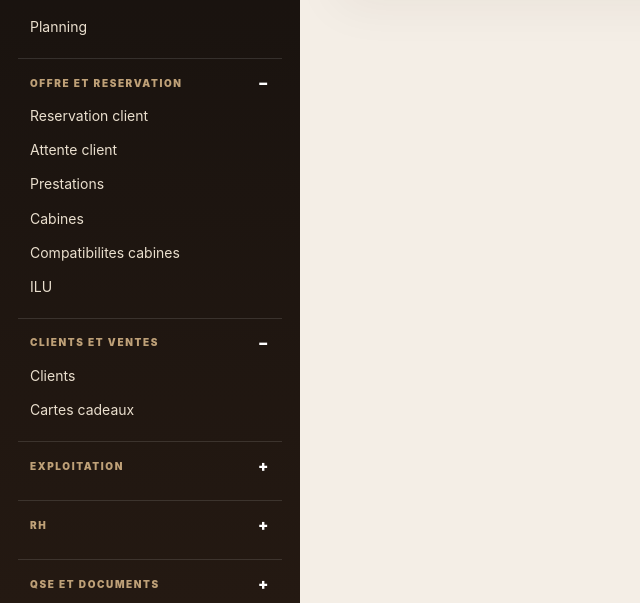
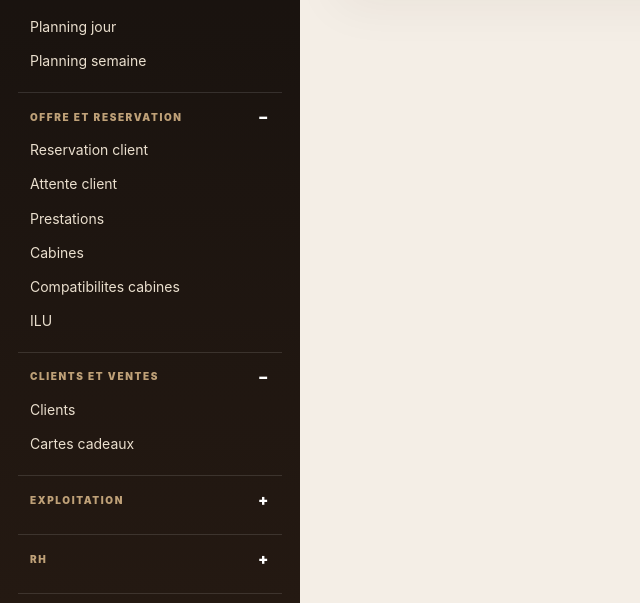
Before and after one commit to Normaxis/Rituelsd-ailleurs, a Flask app: page /admin/audit in a window 1280 px wide. Shown: the part 197-800 px from the top of the page, without its empty margins (0-640 px from the left). Run offline with Flask 3, Linux system fonts and the light colour scheme; a user stored in the database is signed in; data that the repository does not hold is empty.

Commit message:
Ajoute lien planning semaine menu

```diff
--- a/app/templates/admin/base_admin.html
+++ b/app/templates/admin/base_admin.html
@@ -5,7 +5,7 @@
   <title>Administration - Rituels d'Ailleurs</title>
   <link rel="stylesheet" href="{{ url_for('static', filename='css/app.css') }}">
 </head>
-<body class="admin-body {% if request.endpoint and request.endpoint.startswith('planning.') %}planning-shell-body{% endif %}">
+<body class="admin-body {% if request.endpoint and (request.endpoint.startswith('planning.') or request.endpoint.startswith('week_planning.')) %}planning-shell-body{% endif %}">
 <aside class="sidebar">
   <div class="brand admin-brand">Rituels <span>d'Ailleurs</span></div>
   <small class="sidebar-kicker">Pilotage des instituts</small>
@@ -13,7 +13,8 @@
   <details class="admin-menu-group" open><summary>Pilotage</summary>
     <a href="{{ url_for('admin.dashboard') }}">Dashboard</a>
     <a href="{{ url_for('appointments.index') }}">Rendez-vous</a>
-    <a href="{{ url_for('planning.index') }}">Planning</a>
+    <a href="{{ url_for('planning.index') }}">Planning jour</a>
+    <a href="{{ url_for('week_planning.index') }}">Planning semaine</a>
   </details>
 
   <details class="admin-menu-group" open><summary>Offre et reservation</summary>
@@ -53,6 +54,6 @@
     <a href="{{ url_for('auth.logout') }}">Deconnexion</a>
   </details>
 </aside>
-<section class="admin-main {% if request.endpoint and request.endpoint.startswith('planning.') %}planning-main{% endif %}">{% block admin_content %}{% endblock %}</section>
+<section class="admin-main {% if request.endpoint and (request.endpoint.startswith('planning.') or request.endpoint.startswith('week_planning.')) %}planning-main{% endif %}">{% block admin_content %}{% endblock %}</section>
 </body>
 </html>
```
